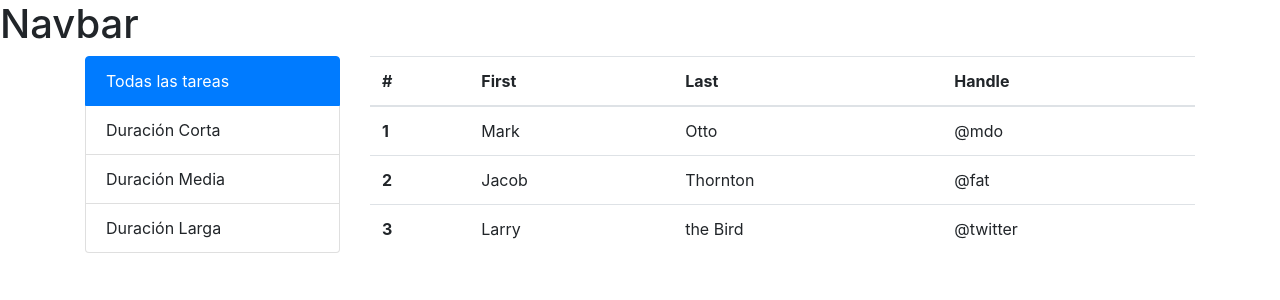
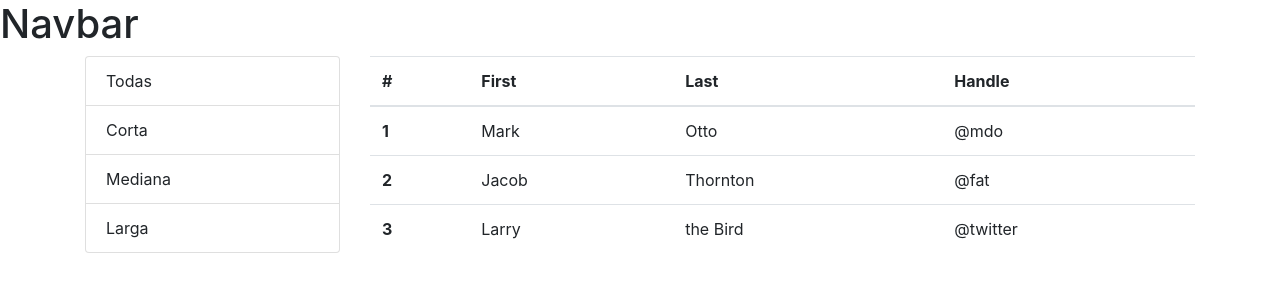
Before and after one commit to gyokebed/arkon-data, a React (Create React App) app: page /tasks in a window 1280 px wide. Shown: the top 300 px of the page. Built offline with nearby package versions, Linux system fonts and the light colour scheme; the HTML template or start-up script is replaced by a standard one.

Commit message:
Added fake ranges service

```diff
--- a/src/components/tasks.jsx
+++ b/src/components/tasks.jsx
@@ -1,7 +1,9 @@
 import React, { useState, useEffect } from "react";
+import { getRanges } from "../services/fakeRangesService";
 
 const Tasks = () => {
   const [tasks, setTasks] = useState([]);
+  const [ranges, setRanges] = useState([]);
 
   useEffect(() => {
     console.log("useEffect has been called!");
@@ -10,21 +12,22 @@ const Tasks = () => {
       { name: "Limpiar la casa", tiempo: "1 hora" },
       { name: "Hacer ejercicio", tiempo: "1 hora y media" },
     ]);
+
+    setRanges([{ _id: "", name: "Todas" }, ...getRanges()]);
   }, []);
-  console.log(tasks);
+  console.log(ranges);
   return (
     <React.Fragment>
       <div className="row">
         <div className="col-3">
-          <ul class="list-group">
-            <li class="list-group-item active">Todas las tareas</li>
-            <li class="list-group-item">Duración Corta</li>
-            <li class="list-group-item">Duración Media</li>
-            <li class="list-group-item">Duración Larga</li>
+          <ul className="list-group">
+            {ranges.map((range) => (
+              <li className="list-group-item">{range.name}</li>
+            ))}
           </ul>
         </div>
         <div className="col">
-          <table class="table">
+          <table className="table">
             <thead>
               <tr>
                 <th scope="col">#</th>
--- /dev/null
+++ b/src/services/fakeRangesService.js
@@ -0,0 +1,9 @@
+export const ranges = [
+  { _id: "5b21ca3eeb7f6fbccd471818", name: "Corta" },
+  { _id: "5b21ca3eeb7f6fbccd471814", name: "Mediana" },
+  { _id: "5b21ca3eeb7f6fbccd471820", name: "Larga" },
+];
+
+export function getRanges() {
+  return ranges.filter((d) => d);
+}
```
